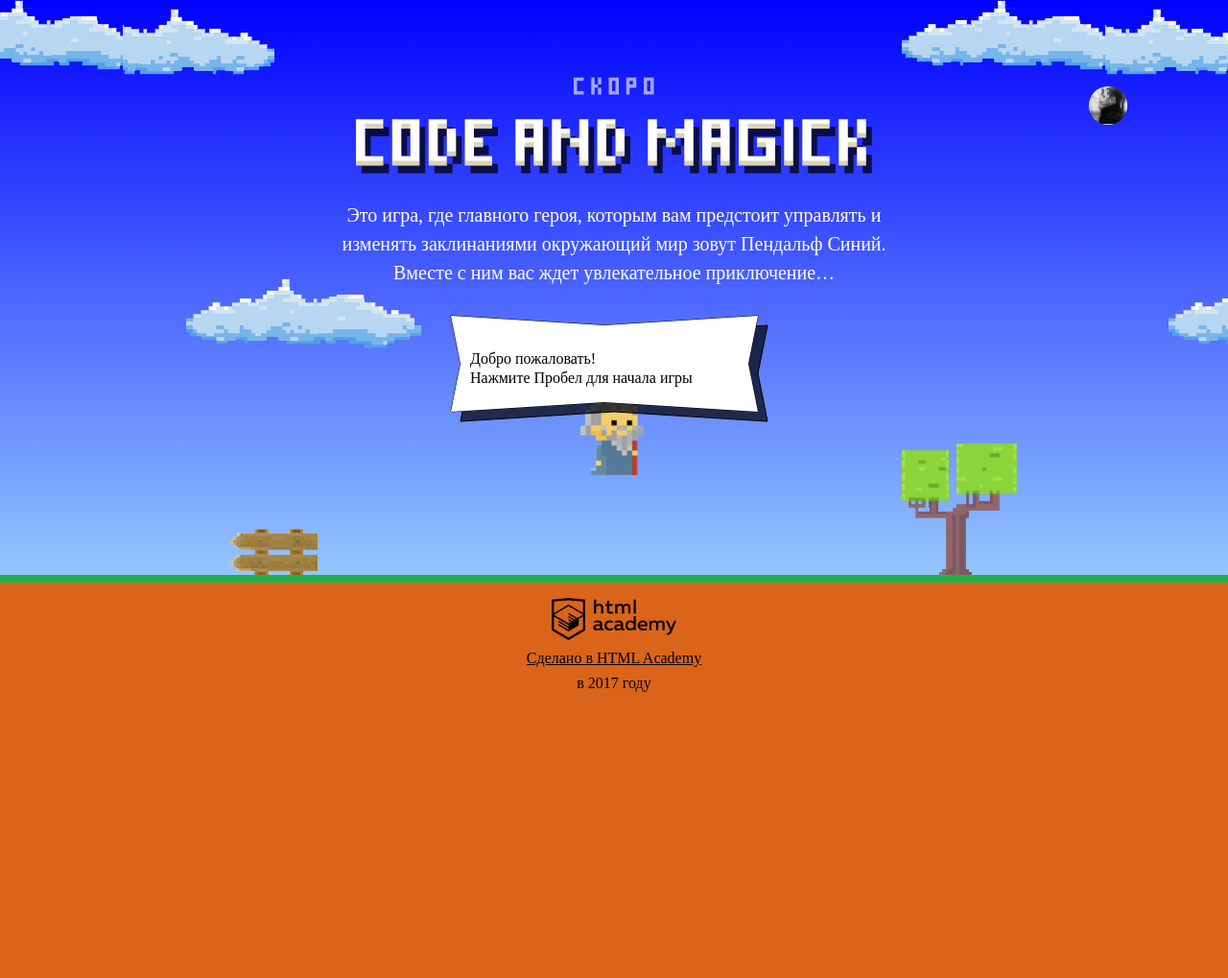
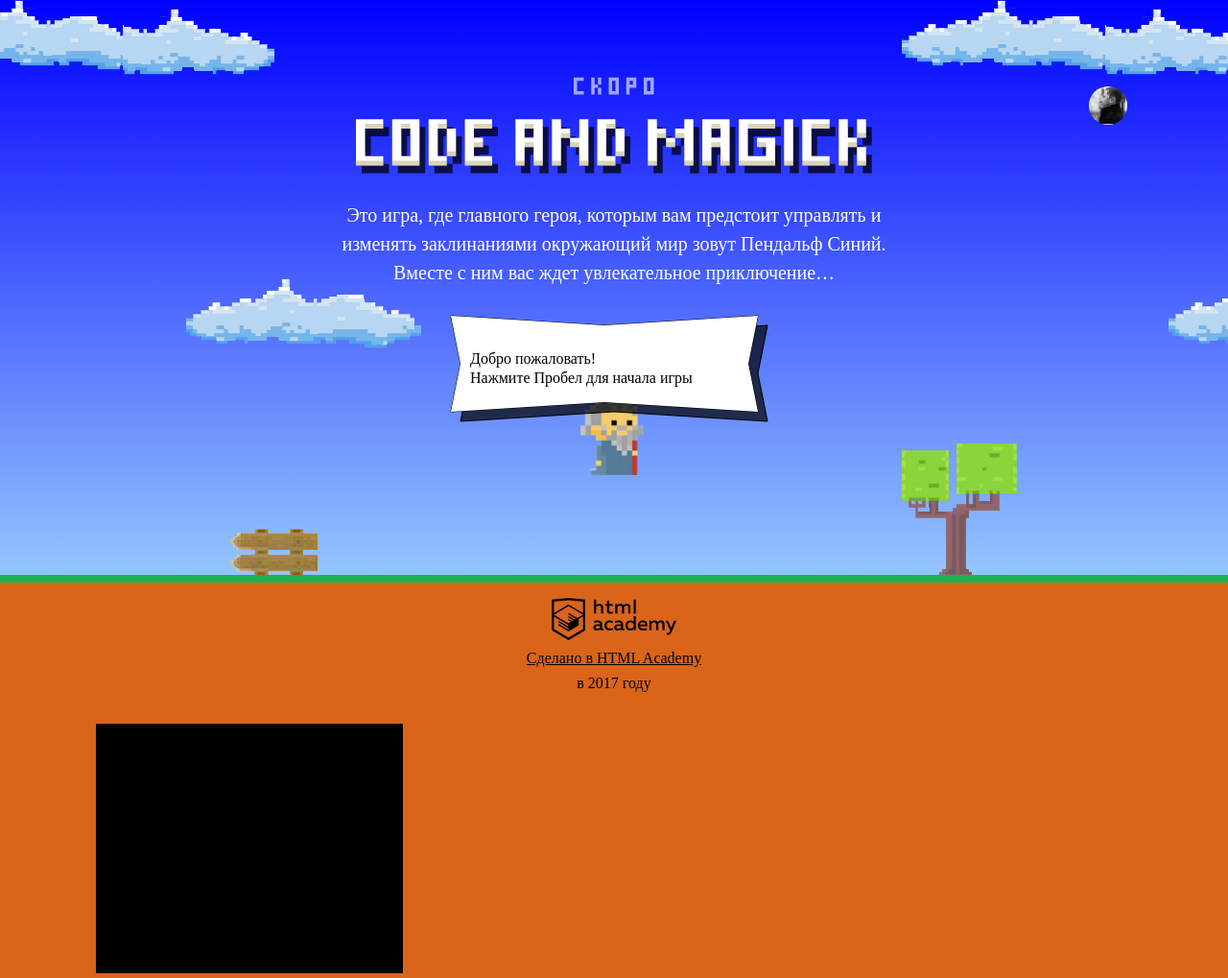
Before and after one commit to IvanTimofeev87/985277-code-and-magick-18, a website: page index.html in a window 1280 px wide. Shown: the whole page at 96% size. Before the commit the page ends 800 px from the top, so only its background shows below. Drawn offline with Linux system fonts and the light colour scheme; a web font is replaced by a local one.

Commit message:
начал делать задание

```diff
--- a/index.html
+++ b/index.html
@@ -201,6 +201,7 @@
         };
     </script>
     <script src="js/game.js"></script>
+    <script src="js/stat.js"></script>
 
 </body>
 
--- /dev/null
+++ b/js/stat.js
@@ -0,0 +1,10 @@
+var canvas = document.createElement('canvas')
+var ctx = canvas.getContext('2d');
+canvas.width = 420;
+canvas.height = 270;
+ctx.fillRect(100, 10, 420, 270);
+document.body.appendChild(canvas);
+
+
+
+var renderStatistics = function(ctx, names, times) {};
```
Also changed, not shown: package.json (+8 -3 lines), 1 other file.
